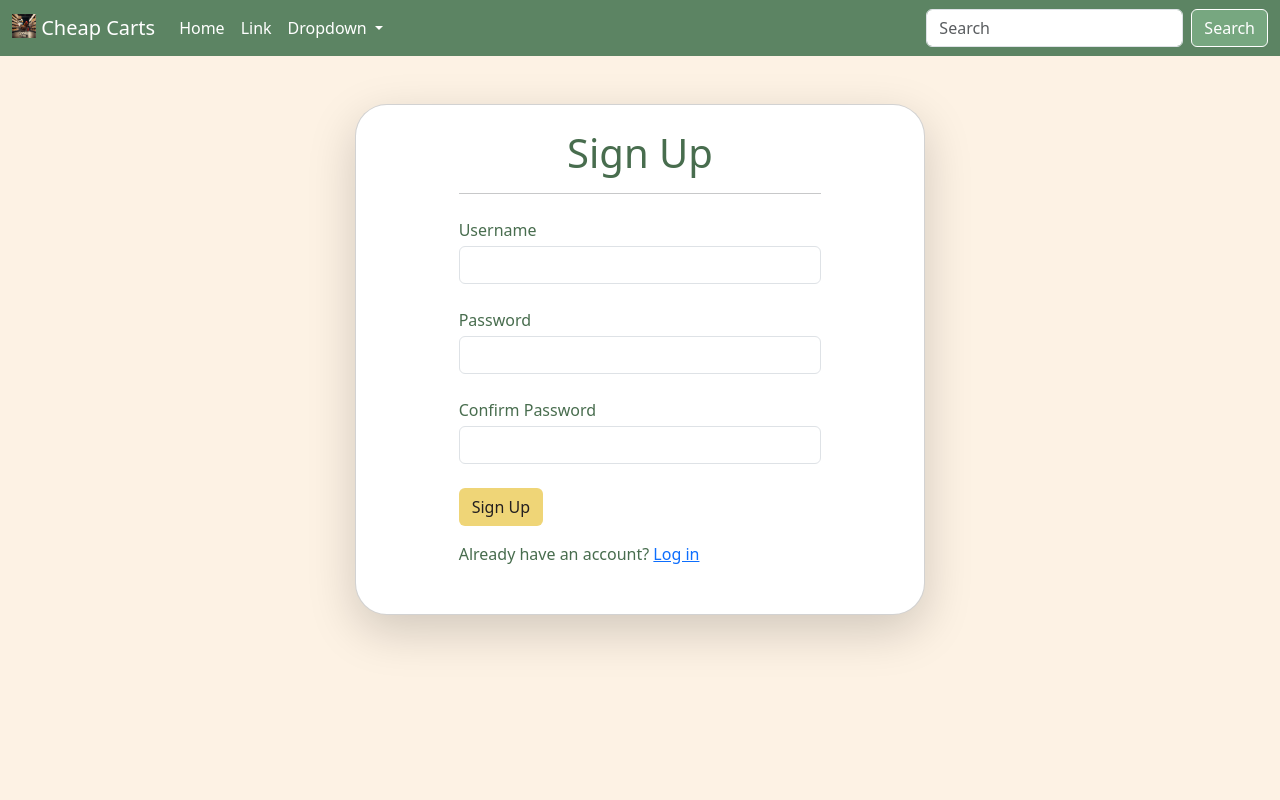
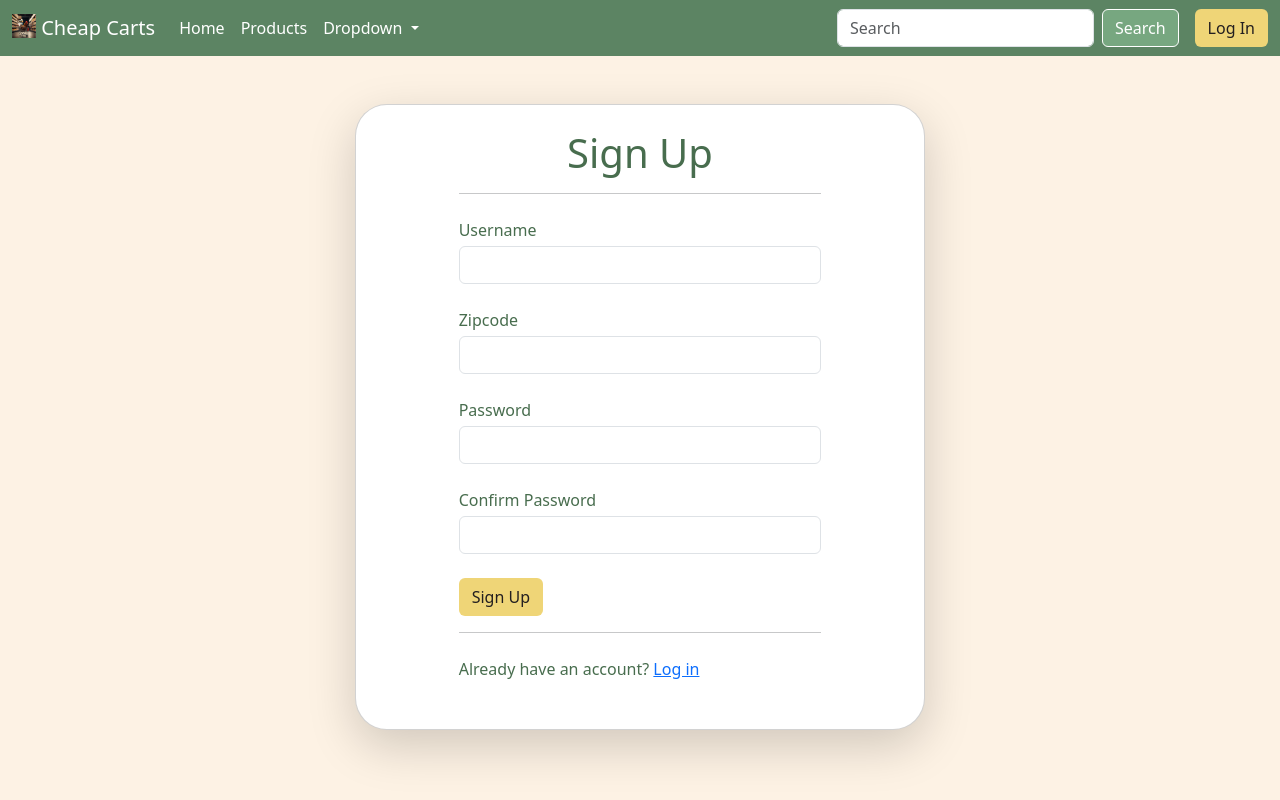
Before and after one commit to Brooklyn-STEAM/10041-Comparison-of-Online-Grocer-Prices-to-Assist-Low-Income-Families, a Flask app: page /register in a window 1280 px wide. Run offline with Flask 3, Linux system fonts and the light colour scheme.

Commit message:
Finishing routes and adding login (#15)
* Added Sign Up Functionality

* Created Log In Functionality + Log Out

```diff
--- a/main.py
+++ b/main.py
@@ -32,10 +32,9 @@ class User:
     is_anonymous = False
     is_active = True
 
-    def __init__(self, user_id, username, password, zipcode):
+    def __init__(self, user_id, username, zipcode):
         self.id = user_id
         self.username = username
-        self.password = password
         self.zip = zipcode
 
     def get_id(self):
@@ -72,7 +71,7 @@ def load_user(user_id):
     conn.close()
 
     if result is not None:
-        return User(result["id"], result["username"], result["password"], result["zipcode"])
+        return User(result["id"], result["username"], result["zipcode"])
 
 
 #<--- Routes --->#
@@ -83,12 +82,121 @@ def index():
 
 
 ## Sign Up Page
-@app.route("/register")
+@app.route("/register", methods=["POST", "GET"])
 def signup():
+    if flask_login.current_user.is_authenticated:
+        return redirect("/products")
+
+    if request.method =="POST":
+        username = request.form["username"].strip().replace(" ", "")
+        zipcode = request.form["zipcode"].strip().replace(" ", "")
+        password = request.form["password"].strip().replace(" ", "")
+        confpass = request.form["confirm_password"].strip().replace(" ", "")
+
+        conn = conn_db()
+
+        cursor = conn.cursor()
+
+        if len(username) >20:
+            flash("Username must be 20 characters or less.")
+
+        else:
+            if len(password) < 8:
+                flash("Password must be 8 characters or longer.")
+
+            else:
+                if password != confpass:
+                    flash("Passwords do not match.")
+
+                else:
+                    try:
+                        cursor.execute(f"""
+                            INSERT INTO `Users`
+                                (`username`, `password`, `zipcode`)
+                            VALUES
+                                ('{username}', '{password}', '{zipcode}');
+                        """)
+
+                    except pymysql.err.IntegrityError:
+                        flash("Username is already in use.")
+
+                    else:
+                        return redirect("/login")
+
+                    finally:
+                        ##Close Connections
+                        cursor.close()
+                        conn.close()
+
     return render_template("signup.html.jinja")
 
 
 ## Log In Page
-@app.route("/login")
+@app.route("/login", methods=["POST", "GET"])
 def login():
+    if flask_login.current_user.is_authenticated:
+        return redirect("/products")
+
+    if request.method == "POST":
+        username = request.form["userVer"].strip().replace(" ", "")
+        password = request.form["passVer"].strip().replace(" ", "")
+
+        conn = conn_db()
+
+        cursor = conn.cursor()
+
+        cursor.execute(f"SELECT * FROM `Users` WHERE `username` = '{username}';")
+
+        result = cursor.fetchone()
+
+        ##Close Connections
+        cursor.close()
+        conn.close()
+
+        if result is None:
+            flash("Your username and/or password is incorrect.")
+
+        elif password != result["password"]:
+            flash("Your username and/or password is incorrect.")
+
+        else:
+            user = User(result["id"], result["username"], result["zipcode"])
+
+            flask_login.login_user(user)
+
+            return redirect("/products")
+
     return render_template("login.html.jinja")
+
+
+## Popular Products Page
+@app.route("/products")
+def popular_products():
+    return render_template("popular_products.html.jinja")
+
+
+## Comparison Page
+@app.route("/compare")
+def comparison():
+    return render_template("comparison.html.jinja")
+
+
+## Leftovers Page
+@app.route("/leftovers")
+@flask_login.login_required
+def leftovers():
+    return render_template("saved_products.html.jinja")
+
+
+## Account Page
+@app.route("/settings")
+@flask_login.login_required
+def account():
+    return render_template("account.html.jinja")
+
+
+## Log Out
+@app.route("/logout")
+def logout():
+    flask_login.logout_user()
+    return redirect("/")
--- a/templates/components/navbar.html.jinja
+++ b/templates/components/navbar.html.jinja
@@ -1,19 +1,20 @@
 <nav class="navbar navbar-expand-lg primaryColor sticky-top">
   <div class="container-fluid">
-    <a class="navbar-brand text-White" href="#">
+    <a class="navbar-brand text-White" href="/">
       <img src="/static/other_images/temp-logo.png" alt="Cheap Carts" width="24" height="24" class="d-inline-block align-text-top">
       Cheap Carts
     </a>
+    <script src="/static/styles.js"></script>
     <button class="navbar-toggler" type="button" data-bs-toggle="collapse" data-bs-target="#navbarSupportedContent" aria-controls="navbarSupportedContent" aria-expanded="false" aria-label="Toggle navigation">
       <span class="navbar-toggler-icon"></span>
     </button>
     <div class="collapse navbar-collapse" id="navbarSupportedContent">
       <ul class="navbar-nav me-auto mb-2 mb-lg-0">
         <li class="nav-item">
-          <a class="nav-link text-White" aria-current="page" href="#">Home</a>
+          <a class="nav-link text-White" aria-current="page" href="/">Home</a>
         </li>
         <li class="nav-item">
-          <a class="nav-link text-White" href="#">Link</a>
+          <a class="nav-link text-White" href="/products">Products</a>
         </li>
         <li class="nav-item dropdown">
           <a class="nav-link dropdown-toggle text-White" href="#" role="button" data-bs-toggle="dropdown" aria-expanded="false">
@@ -27,10 +28,28 @@
           </ul>
         </li>
       </ul>
-      <form class="d-flex" role="search">
+      <form class="d-flex me-3" role="search">
         <input class="form-control me-2" type="search" placeholder="Search" aria-label="Search">
         <button class="btn text-White secondaryColor border-White" type="submit">Search</button>
       </form>
+
+      {%if current_user.is_authenticated%}
+          <div class="dropdown">
+            <button class="btn btn-secondary dropdown-toggle" type="button" data-bs-toggle="dropdown" aria-expanded="false">
+              Hello, {{current_user.username}}!
+            </button>
+            <ul class="dropdown-menu">
+              <li><a class="dropdown-item" href="/settings">Account</a></li>
+              <li><hr class="dropdown-divider"></li>
+              <li><a class="dropdown-item" href="/logout">Logout</a></li>
+            </ul>
+          </div>
+      {%else%}
+          <form class="d-flex" action="/login">
+              <button class="btn tertiaryColor text-Black" type="submit">Log In</button>
+          </form>
+      {%endif%}
+
     </div>
   </div>
 </nav>
--- a/templates/homepage.html.jinja
+++ b/templates/homepage.html.jinja
@@ -3,10 +3,11 @@
   <head>
     <meta charset="utf-8">
     <meta name="viewport" content="width=device-width, initial-scale=1">
-    <title>Cheap Carts</title>
+    <title>Home - Cheap Carts</title>
     <link rel="icon" href="/static/other_images/temp-logo.png">
     <link href="https://cdn.jsdelivr.net/npm/bootstrap@5.3.3/dist/css/bootstrap.min.css" rel="stylesheet" integrity="sha384-QWTKZyjpPEjISv5WaRU9OFeRpok6YctnYmDr5pNlyT2bRjXh0JMhjY6hW+ALEwIH" crossorigin="anonymous">
     <link rel="stylesheet" href="/static/styles.css">
+    <script src="/static/styles.js"></script>
   </head>
 
   <body>
--- a/templates/popular_products.html.jinja
+++ b/templates/popular_products.html.jinja
@@ -3,8 +3,12 @@
   <head>
     <meta charset="utf-8">
     <meta name="viewport" content="width=device-width, initial-scale=1">
+    <title>Products - Cheap Carts</title>
+    <link rel="icon" href="/static/other_images/temp-logo.png">
     <title>Cheap Carts</title>
     <link href="https://cdn.jsdelivr.net/npm/bootstrap@5.3.3/dist/css/bootstrap.min.css" rel="stylesheet" integrity="sha384-QWTKZyjpPEjISv5WaRU9OFeRpok6YctnYmDr5pNlyT2bRjXh0JMhjY6hW+ALEwIH" crossorigin="anonymous">
+    <link rel="stylesheet" href="/static/styles.css">
+    <script src="/static/styles.js"></script>
   </head>
   <body>
     {% include "components/navbar.html.jinja"%}
--- a/templates/signup.html.jinja
+++ b/templates/signup.html.jinja
@@ -7,20 +7,32 @@
         <link rel="icon" href="/static/other_images/temp-logo.png">
         <link href="https://cdn.jsdelivr.net/npm/bootstrap@5.3.3/dist/css/bootstrap.min.css" rel="stylesheet" integrity="sha384-QWTKZyjpPEjISv5WaRU9OFeRpok6YctnYmDr5pNlyT2bRjXh0JMhjY6hW+ALEwIH" crossorigin="anonymous">
         <link rel="stylesheet" href="/static/styles.css">
+        <script src="/static/styles.js"></script>
     </head>
 
     <body>
         {% include "components/navbar.html.jinja" %}
         <div class="container mt-5 mx-auto">
             <div class="row justify-content-center">
-                <div class="card w-50 shadow-lg rounded-5">
+                <div class="card w-50 shadow-lg rounded-5 mb-5">
                     <div class="col-8 mx-auto">
                         <h1 class="text-center text-HunterGreen mt-4">Sign Up</h1>
                         <hr class="mx-auto mb-4">
-                        <form method="post">
+
+                        {% for message in get_flashed_messages() %}
+                            <div class="alert alert-danger" role="alert">
+                                {{ message }}
+                            </div>
+                        {% endfor %}
+
+                        <form action="/register" method="post">
                             <div class="mb-3">
                                 <label for="username" class="form-label text-HunterGreen mb-1">Username</label>
-                                <input type="text" class="form-control mb-4" id="username" name="username" required>
+                                <input type="text" class="form-control mb-4" id="username" name="username" required value="{{request.form.get('username', '')}}" required>
+                            </div>
+                            <div class="mb-3">
+                                <label for="zip" class="form-label text-HunterGreen mb-1">Zipcode</label>
+                                <input type="text" class="form-control mb-4" id="zip" name="zipcode" required value="{{request.form.get('zipcode', '')}}" required>
                             </div>
                             <div class="mb-3">
                                 <label for="password" class="form-label text-HunterGreen mb-1">Password</label>
@@ -32,6 +44,7 @@
                             </div>
                             <button type="submit" class="btn tertiaryColor text-Black">Sign Up</button>
                         </form>
+                        <hr class="mx-auto mb-4">
                         <p class="mt-3 text-HunterGreen mb-5">Already have an account? <a href="/login">Log in</a></p>
                     </div>
                 </div>
```
Also changed, not shown: templates/login.html.jinja (+12 -3 lines), static/styles.js (added).
